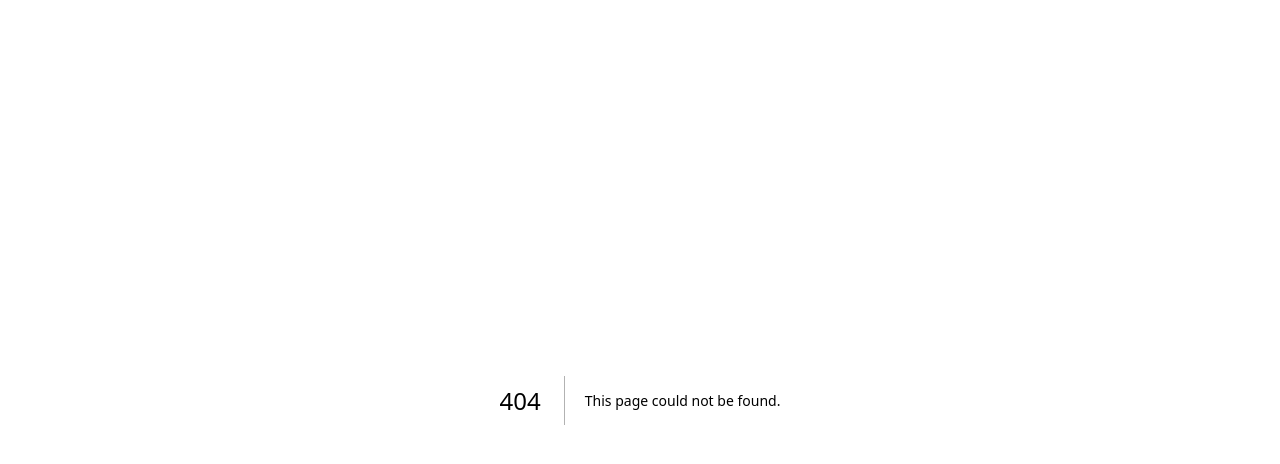
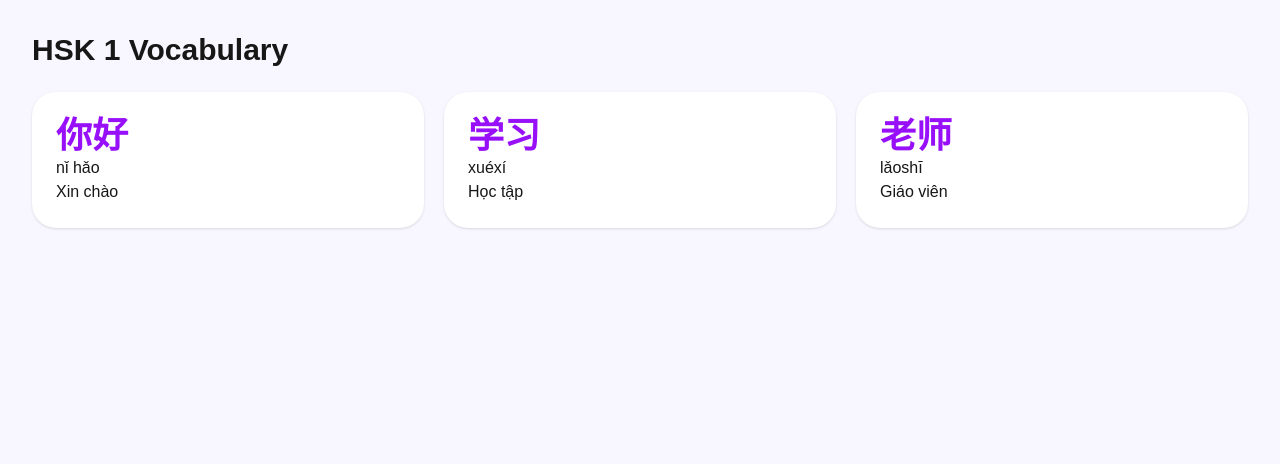
Before and after one commit to vinhdau088-cloud/Chinese, a Next.js app: page /hsk/hsk1 in a window 1280 px wide. Before the commit this address had no page. Shown: the top 464 px of the page. Built offline with nearby package versions, Linux system fonts and the light colour scheme.

Commit message:
Create page.tsx

```diff
--- /dev/null
+++ b/app/hsk/hsk1/page.tsx
@@ -0,0 +1,87 @@
+import {getHSKWords} from "@/lib/vocabulary";
+
+
+export default function HSK1Page(){
+
+
+const words=getHSKWords("HSK1");
+
+
+return(
+
+<main className="
+p-8
+">
+
+
+<h1 className="
+text-3xl
+font-bold
+mb-6
+">
+
+HSK 1 Vocabulary
+
+</h1>
+
+
+
+<div className="
+grid
+md:grid-cols-3
+gap-5
+">
+
+
+{
+words.map(word=>(
+
+
+<div
+key={word.id}
+className="
+bg-white
+rounded-3xl
+shadow
+p-6
+"
+>
+
+
+<h2 className="
+text-4xl
+font-bold
+text-purple-600
+">
+
+{word.word}
+
+</h2>
+
+
+<p>
+{word.pinyin}
+</p>
+
+
+<p>
+{word.meaning}
+</p>
+
+
+</div>
+
+
+))
+}
+
+
+
+</div>
+
+
+</main>
+
+)
+
+}
```
